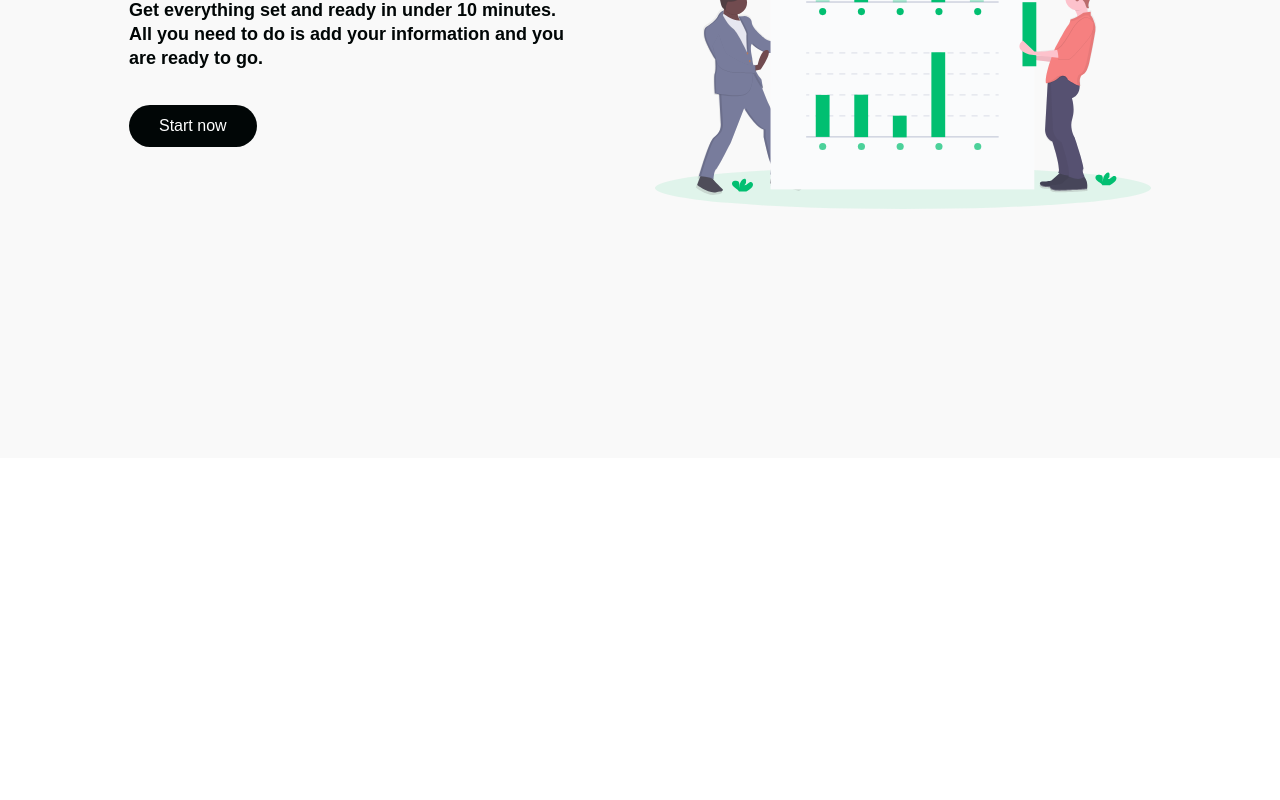
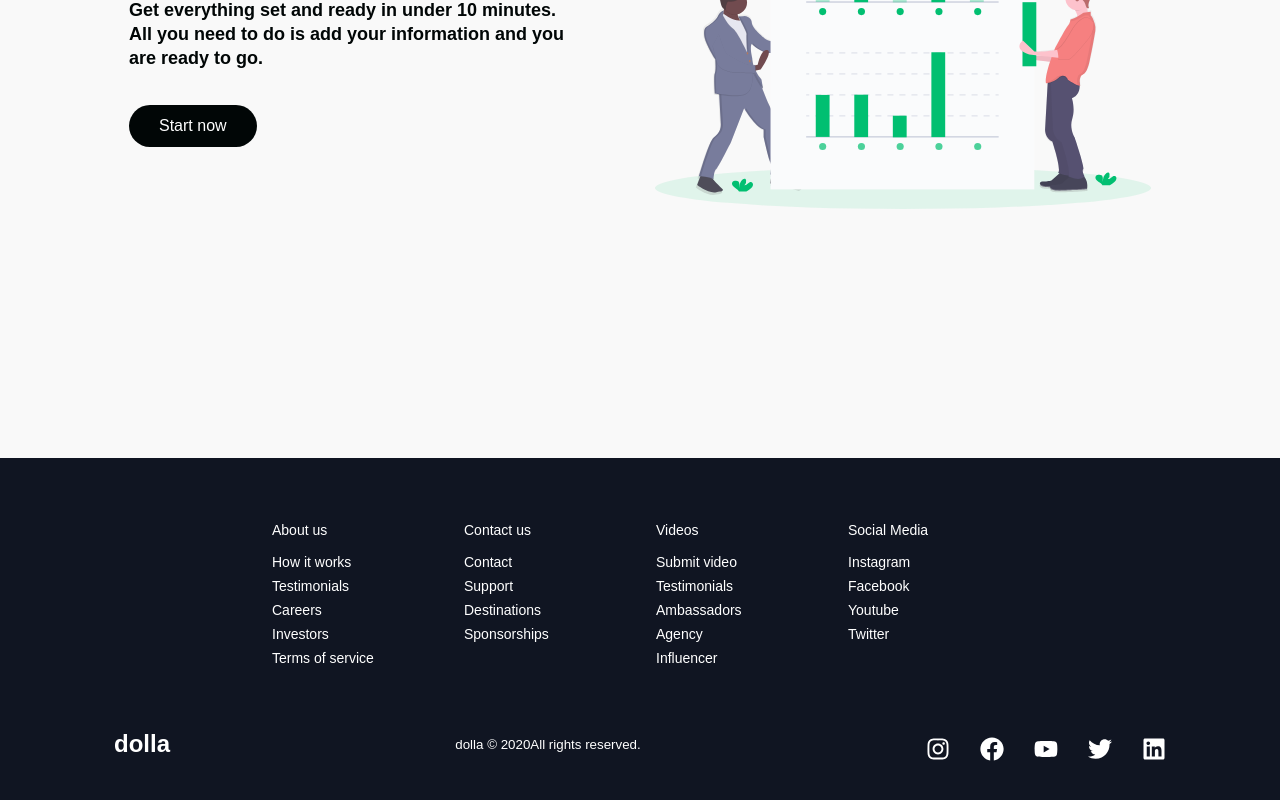
Before and after one commit to Dgiulian/react-dolla, a React (Create React App) app: page / in a window 1280 px wide. Shown: the part 3722-4522 px from the top of the page. Before the commit the page ends 4180 px from the top, so only its background shows below. Built offline with nearby package versions, Linux system fonts and the light colour scheme; a web font is replaced by a local one.

Commit message:
Add footer component

```diff
--- a/src/components/Footer/index.tsx
+++ b/src/components/Footer/index.tsx
@@ -1,9 +1,127 @@
 import React from 'react';
+import {
+  FaFacebook,
+  FaInstagram,
+  FaLinkedin,
+  FaTwitter,
+  FaYoutube,
+} from 'react-icons/fa';
+import {
+  FooterContainer,
+  FooterWrap,
+  FooterLinksContainer,
+  FooterLinksWrapper,
+  FooterLinkItems,
+  FooterLinkTitle,
+  FooterLink,
+  FooterLinkExt,
+  SocialIconLink,
+  SocialIcons,
+  SocialLogo,
+  SocialMedia,
+  SocialMediaWrap,
+  WebsiteRights,
+} from './styled';
 
 interface Props {}
 
 const Footer = (props: Props) => {
-  return <div></div>;
+  return (
+    <FooterContainer>
+      <FooterWrap>
+        <FooterLinksContainer>
+          <FooterLinksWrapper>
+            <FooterLinkItems>
+              <FooterLinkTitle> About us</FooterLinkTitle>
+              <FooterLink to="/howitworks">How it works</FooterLink>
+              <FooterLink to="/testimonials">Testimonials</FooterLink>
+              <FooterLink to="/careers">Careers</FooterLink>
+              <FooterLink to="/investors">Investors</FooterLink>
+              <FooterLink to="/termis">Terms of service</FooterLink>
+            </FooterLinkItems>
+            <FooterLinkItems>
+              <FooterLinkTitle> Contact us</FooterLinkTitle>
+              <FooterLink to="/contact">Contact</FooterLink>
+              <FooterLink to="/support">Support</FooterLink>
+              <FooterLink to="/destinatiosn">Destinations</FooterLink>
+              <FooterLink to="/sponsorship">Sponsorships</FooterLink>
+            </FooterLinkItems>
+          </FooterLinksWrapper>
+          <FooterLinksWrapper>
+            <FooterLinkItems>
+              <FooterLinkTitle>Videos</FooterLinkTitle>
+              <FooterLink to="/howitworks">Submit video</FooterLink>
+              <FooterLink to="/testimonials">Testimonials</FooterLink>
+              <FooterLink to="/ambassadors">Ambassadors</FooterLink>
+              <FooterLink to="/agency">Agency</FooterLink>
+              <FooterLink to="/influencer">Influencer</FooterLink>
+            </FooterLinkItems>
+            <FooterLinkItems>
+              <FooterLinkTitle>Social Media</FooterLinkTitle>
+              <FooterLinkExt href="https://www.instagram.com">
+                Instagram
+              </FooterLinkExt>
+              <FooterLinkExt href="https://www.facebook.com">
+                Facebook
+              </FooterLinkExt>
+              <FooterLinkExt href="https://www.youtube.com">
+                Youtube
+              </FooterLinkExt>
+              <FooterLinkExt href="https://www.twitter.com">
+                Twitter
+              </FooterLinkExt>
+            </FooterLinkItems>
+          </FooterLinksWrapper>
+        </FooterLinksContainer>
+        <SocialMedia>
+          <SocialMediaWrap>
+            <SocialLogo to="/">dolla</SocialLogo>
+            <WebsiteRights>
+              dolla &copy; {new Date().getFullYear()}
+              All rights reserved.
+            </WebsiteRights>
+            <SocialIcons>
+              <SocialIconLink
+                href="//www.instagram.com"
+                aria-label="Instagram"
+                target="_blank"
+              >
+                <FaInstagram />
+              </SocialIconLink>
+              <SocialIconLink
+                href="//www.facebook.com"
+                aria-label="Facebook"
+                target="_blank"
+              >
+                <FaFacebook />
+              </SocialIconLink>
+              <SocialIconLink
+                href="//www.youtube.com"
+                aria-label="Youtube"
+                target="_blank"
+              >
+                <FaYoutube />
+              </SocialIconLink>
+              <SocialIconLink
+                href="//www.twitter.com"
+                aria-label="Twitter"
+                target="_blank"
+              >
+                <FaTwitter />
+              </SocialIconLink>
+              <SocialIconLink
+                href="//www.linkedin.com"
+                aria-label="Linkedin"
+                target="_blank"
+              >
+                <FaLinkedin />
+              </SocialIconLink>
+            </SocialIcons>
+          </SocialMediaWrap>
+        </SocialMedia>
+      </FooterWrap>
+    </FooterContainer>
+  );
 };
 
 export default Footer;
--- /dev/null
+++ b/src/components/Footer/styled.tsx
@@ -0,0 +1,106 @@
+import styled from 'styled-components';
+import { Link as LinkRouter } from 'react-router-dom';
+export const FooterContainer = styled.div`
+  background-color: #101522;
+`;
+export const FooterWrap = styled.div`
+  padding: 3rem 1.5rem;
+  display: flex;
+  flex-direction: column;
+  justify-content: center;
+  align-items: center;
+  max-width: 1100px;
+  margin: 0 auto;
+`;
+export const FooterLinksContainer = styled.div`
+  display: flex;
+  justify-content: center;
+  @media screen and (max-width: 820px) {
+    padding-top: 2rem;
+  }
+`;
+export const FooterLinksWrapper = styled.div`
+  display: flex;
+  @media screen and (max-width: 820px) {
+    flex-direction: column;
+  }
+`;
+export const FooterLinkItems = styled.div`
+  display: flex;
+  flex-direction: column;
+  align-items: flex-start;
+  margin: 1rem;
+  text-align: left;
+  width: 10rem;
+  box-sizing: border-box;
+  color: #fff;
+  @media screen and (max-width: 820px) {
+    margin: 0;
+    padding: 10;
+    width: 100%;
+  }
+`;
+export const FooterLinkTitle = styled.div`
+  font-size: 14px;
+  margin-bottom: 1rem;
+`;
+export const FooterLink = styled(LinkRouter)`
+  color: #fff;
+  text-decoration: none;
+  margin-bottom: 0.5rem;
+  font-size: 14px;
+  transition: all 0.3s ease-out;
+  &:hover {
+    color: #01bf71;
+  }
+`;
+
+export const FooterLinkExt = styled.a`
+  color: #fff;
+  text-decoration: none;
+  margin-bottom: 0.5rem;
+  font-size: 14px;
+  transition: all 0.3s ease-out;
+  &:hover {
+    color: #01bf71;
+  }
+`;
+
+export const SocialMedia = styled.section`
+  max-width: 1100px;
+  width: 100%;
+`;
+export const SocialMediaWrap = styled.div`
+  display: flex;
+  justify-content: space-between;
+  align-items: center;
+  max-width: 1100px;
+  margin: 40px auto 0 auto;
+  @media screen and (max-width: 820px) {
+    flex-direction: column;
+  }
+`;
+export const SocialLogo = styled(LinkRouter)`
+  color: #fff;
+  justify-self: flex-start;
+  text-decoration: none;
+  font-size: 1.5rem;
+  display: flex;
+  align-items: center;
+  margin-bottom: 1rem;
+  font-weight: bold;
+`;
+export const WebsiteRights = styled.small`
+  color: #fff;
+  margin-bottom: 1rem;
+`;
+export const SocialIcons = styled.div`
+  display: flex;
+  justify-content: space-between;
+  align-items: center;
+  width: 240px;
+`;
+export const SocialIconLink = styled.a`
+  color: #fff;
+  font-size: 1.5rem;
+`;
--- a/src/pages/home.tsx
+++ b/src/pages/home.tsx
@@ -5,6 +5,7 @@
   Sidebar,
   InfoSection,
   ServicesSection,
+  Footer,
 } from '../components';
 import {
   homeObjOne,
@@ -28,6 +29,7 @@
       <InfoSection {...homeObjTwo} />
       <ServicesSection />
       <InfoSection {...homeObjThree} />
+      <Footer />
     </>
   );
 }
```
